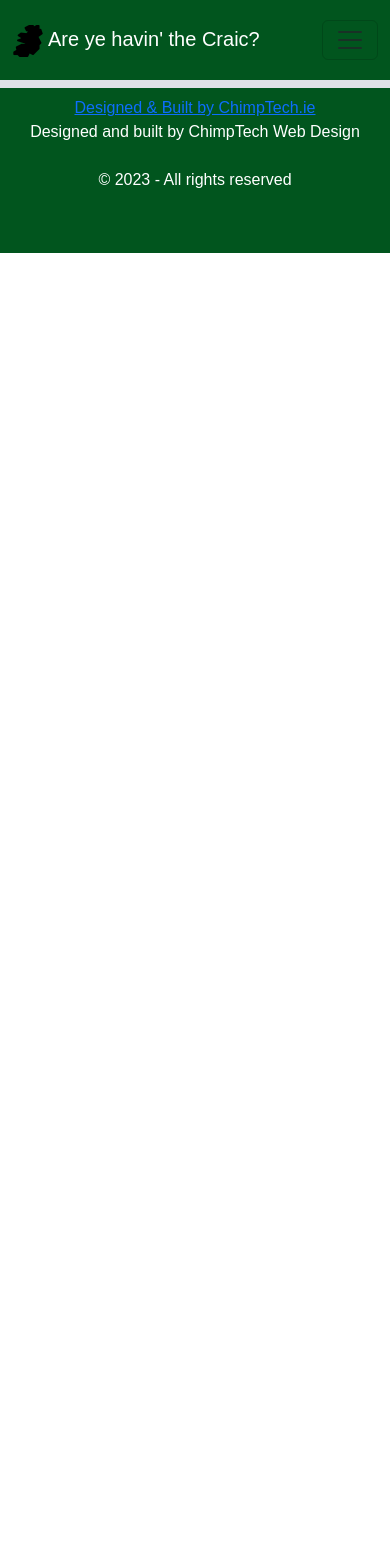
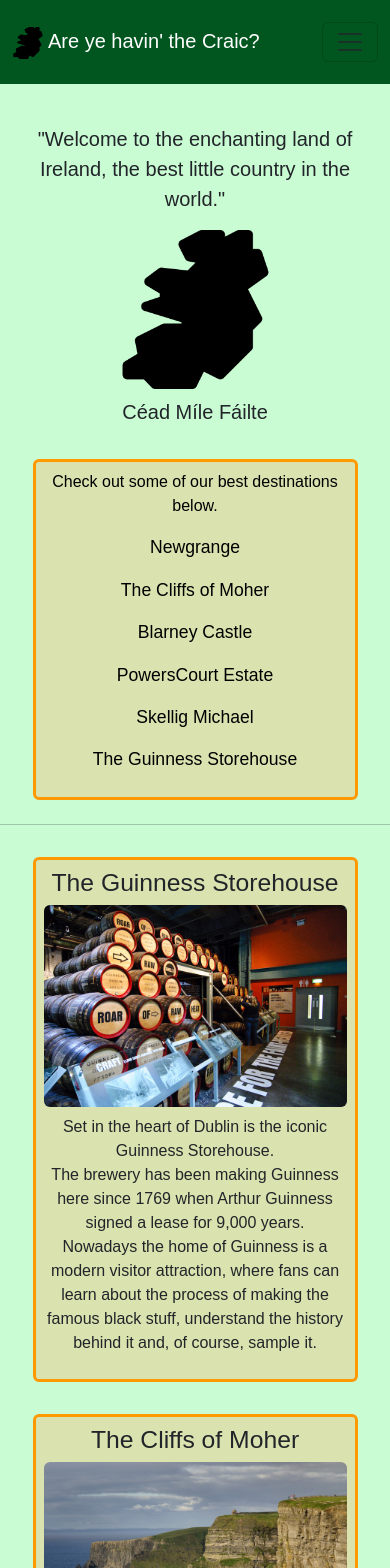
Before and after one commit to KSheridan86/tourism-ireland, a React (Create React App) app: page /destinations in a window 390 px wide. Shown: the top 1568 px of the page. Before the commit the page ends 844 px from the top, so only its background shows below. Built offline with nearby package versions, Linux system fonts and the light colour scheme.

Commit message:
bootstrap grid added for responsiveness

```diff
--- a/src/App.css
+++ b/src/App.css
@@ -20,12 +20,11 @@
 
 p > a {
   text-decoration: none;
-  color: whitesmoke;
+  color: black;
   font-size: 1.1rem;;
 }
 
 .bg {
-  /* background-image: url('./images/event-island.jpg'); */
   background-size: cover;
   background-position: center;
   background-repeat: no-repeat;
@@ -93,19 +92,23 @@
 .navbar .nav-link {
   color: white;
   font-size: 1.25rem;
+  border-bottom: 1px solid #fe9901;
+  width: 70%;
+  margin: auto;
 }
 
 .home {
-  color: whitesmoke;
+  color: black;
   font-size: 1.25rem;
-  width: 100%;
-  background-color: rgb(40, 44, 52, .7);
+  /* width: 100%; */
+  border: 3px solid #fe9901;
+  background-color: rgba(241, 184, 118, 0.4);
 }
 
 .home-image {
-  height: 70vh;
   width: 100%;
   object-fit: cover;
+  border: 3px solid #fe9901;
 }
 
 .featured-destination-pic {
@@ -120,7 +123,8 @@
 }
 
 .acc-box {
-  background-color: whitesmoke;
+  background-color: rgba(241, 184, 118, 0.4);
+  border: 3px solid #fe9901;
 }
 
 .background {
@@ -128,14 +132,20 @@
 }
 
 .destinations {
-  color: whitesmoke;
+  color: black;
   font-size: 1rem;
-  width: 70%;
-  background-color: rgb(40, 44, 52, .9);
+  /* width: 70%; */
+  background-color: rgba(241, 184, 118, 0.4);
+  border: 3px solid #fe9901;
+}
+
+#guinness, #cliffs, #blarney, #powerscourt, #newgrange, #skellig {
+  border: 3px solid #fe9901;
+  background-color: rgba(241, 184, 118, 0.4);
 }
 
 .featured-destinations {
-  min-height: 100vh;
+  /* min-height: 100vh; */
   background-color: rgb(245, 245, 245, .2);
 }
 
@@ -173,3 +183,9 @@
   width: 50%;
   height: auto;
 }
+
+@media (min-width: 992px) {
+  .eire {
+    width: 25%;
+  }
+}
--- a/src/components/About.js
+++ b/src/components/Destinations.js
@@ -1,17 +1,17 @@
 import React from 'react';
 
-const About = () => {
+const Destinations = () => {
   return (
-    <div class="text-center featured-destinations pt-3">
+    <div class="text-center featured-destinations pt-3 container-fluid">
+
       <div className="fs-5 p-2 mb-1 m-3">
         <p>"Welcome to the enchanting land of Ireland, the best little country in the world."</p>
         <img src="/images/ireland(1).png" alt="Ireland" className="eire mb-2" />
         <p>Céad Míle Fáilte</p>
       </div>
-
-      <div className="destinations border rounded p-2 mt-1 m-auto">
-        <p>Check out some of our best destinations below.
-        </p>
+      <div className="row justify-content-center">
+        <div className="destinations rounded p-2 mt-1 m-auto col-10 col-lg-6 mb-4">
+          <p>Check out some of our best destinations below.</p>
           <p><a href="#newgrange">Newgrange</a></p>
           <p><a href="#cliffs">The Cliffs of Moher</a></p>
           <p><a href="#blarney">Blarney Castle</a></p>
@@ -19,8 +19,9 @@
           <p><a href="#skellig">Skellig Michael</a></p>
           <p><a href="#guinness">The Guinness Storehouse</a></p>
         </div>
+        <hr></hr>
 
-      <div className="border border-4 border-dark p-2 m-3 rounded" id="guinness">
+      <div className="p-2 m-3 rounded col-10 col-md-6 col-lg-3" id="guinness">
         <h2>The Guinness Storehouse</h2>
         <div className="text-center">
           <img src="/images/guinness_storehouse.jpg" alt="Guinness Storehouse" className="featured-destination-pic mb-2 rounded" />
@@ -34,7 +35,7 @@
         </div>
       </div>
 
-      <div className="border border-4 border-dark p-2 m-3 rounded" id="cliffs">
+      <div className="p-2 m-3 rounded col-10 col-md-6 col-lg-3" id="cliffs">
         <h2>The Cliffs of Moher</h2>
         <div className="text-center">
           <img src="/images/cliffs_of_moher.jpg" alt="Guinness Storehouse" className="featured-destination-pic mb-2 rounded" />
@@ -49,7 +50,7 @@
         </div>
       </div>
 
-      <div className="border border-4 border-dark p-2 m-3 rounded" id="skellig">
+      <div className="p-2 m-3 rounded col-10 col-md-6 col-lg-3" id="skellig">
         <h2>Skellig Michael</h2>
         <div className="text-center">
           <img src="/images/skellig_michael.jpg" alt="Guinness Storehouse" className="featured-destination-pic mb-2 rounded" />
@@ -62,7 +63,7 @@
         </div>
       </div>
 
-      <div className="border border-4 border-dark p-2 m-3 rounded" id="newgrange">
+      <div className="p-2 m-3 rounded col-10 col-md-6 col-lg-3" id="newgrange">
         <h2>Newgrange</h2>
         <div className="text-center">
           <img src="/images/newgrange.jpg" alt="Guinness Storehouse" className="featured-destination-pic mb-2 rounded" />
@@ -76,7 +77,7 @@
         </div>
       </div>
 
-      <div className="border border-4 border-dark p-2 m-3 rounded" id="powerscourt">
+      <div className="p-2 m-3 rounded col-10 col-md-6 col-lg-3" id="powerscourt">
         <h2>Powerscourt Estate</h2>
         <div className="text-center">
           <img src="/images/powerscourt_estate.jpg" alt="Guinness Storehouse" className="featured-destination-pic mb-2 rounded" />
@@ -91,7 +92,7 @@
         </div>
       </div>
 
-      <div className="border border-4 border-dark p-2 m-3 rounded" id="blarney">
+      <div className="p-2 m-3 rounded col-10 col-md-6 col-lg-3" id="blarney">
         <h2>Blarney Castle</h2>
         <div className="text-center">
           <img src="/images/blarney_castle.jpg" alt="Guinness Storehouse" className="featured-destination-pic mb-2 rounded" />
@@ -105,7 +106,8 @@
         </div>
       </div>
       </div>
+    </div>
   );
 };
 
-export default About;
+export default Destinations;
--- a/src/components/Footer.js
+++ b/src/components/Footer.js
@@ -1,6 +1,6 @@
 const Footer = () => {
     return (
-        <footer className="footer text-center p-2 border-top border-4 border-grey">
+        <footer className="footer text-center p-2">
 
         <a href="https://www.chimptech.ie" target="_blank" rel="noreferrer"
             aria-label="link to web design business that built site">
--- a/src/components/Home.js
+++ b/src/components/Home.js
@@ -2,22 +2,45 @@
 
 const Home = () => {
   return (
-    <div class="home-page">
-      <div className="p-3 m-1 mt-0">
-        <img src="/images/food-map.jpg" alt="Ireland" className="home-image border border-4 rounded" />
+    <div class="home-page container">
+      <div className='row justify-content-center'>
+        <div className="p-3 m-1 mt-0 col-12 col-lg-5">
+          <img src="/images/food-map.jpg" alt="Ireland" className="home-image rounded" />
         </div>
 
-      <div className="home m-auto border border-4 rounded p-3 mt-auto">
-        <p>"Welcome to the enchanting land of Ireland, a captivating destination that beckons travelers from across the globe.
+        <div className="home m-auto rounded p-3 m-1 mt-3 text-center col-11 col-lg-5">
+          <p>
+            Welcome to the enchanting land of Ireland! <hr></hr>
+            A captivating destination that beckons travelers from across the globe. <hr></hr>
             With its breathtaking landscapes, rich history, vibrant culture, and warm hospitality, Ireland offers an unforgettable
-        experience to all who venture here. Immerse yourself in the lush green countryside, dotted with ancient castles and
+            experience to all who venture here. <hr></hr>
+            Immerse yourself in the lush green countryside, dotted with ancient castles and
             charming villages, or explore the bustling cities that seamlessly blend tradition with modernity.
             Discover the legendary myths and folklore, savor the flavors of traditional Irish cuisine, and experience the lively
-        pub culture where lively music and dance create an atmosphere of pure joy. Whether you're drawn to its dramatic coastlines,
+            pub culture where lively music and dance create an atmosphere of pure joy. <hr></hr>
+            Whether you're drawn to its dramatic coastlines,
             mystical ancient sites, or the warmth of its people, Ireland promises to leave an indelible mark on your heart and create
-        memories to last a lifetime."
+            memories to last a lifetime.
           </p>
         </div>
+
+      </div>
+
+      {/* <div className="home m-auto rounded p-3 mt-auto text-center">
+        <p>
+          Welcome to the enchanting land of Ireland! <hr></hr>
+          A captivating destination that beckons travelers from across the globe. <hr></hr>
+          With its breathtaking landscapes, rich history, vibrant culture, and warm hospitality, Ireland offers an unforgettable
+          experience to all who venture here. <hr></hr>
+          Immerse yourself in the lush green countryside, dotted with ancient castles and
+          charming villages, or explore the bustling cities that seamlessly blend tradition with modernity.
+          Discover the legendary myths and folklore, savor the flavors of traditional Irish cuisine, and experience the lively
+          pub culture where lively music and dance create an atmosphere of pure joy. <hr></hr>
+          Whether you're drawn to its dramatic coastlines,
+          mystical ancient sites, or the warmth of its people, Ireland promises to leave an indelible mark on your heart and create
+          memories to last a lifetime.
+        </p>
+      </div> */}
     </div>
   );
 };
--- a/src/components/Navbar.js
+++ b/src/components/Navbar.js
@@ -2,7 +2,7 @@
 import { BrowserRouter as Router, Route, Link, Routes } from 'react-router-dom';
 import '../App.css';
 import Home from './Home';
-import About from './About';
+import Destinations from './Destinations';
 import Accommodation from './Accommodation';
 import Contact from './Contact';
 
@@ -19,7 +19,7 @@
 
     return (
         <Router>
-            <nav className="navbar navbar-expand-lg sticky-top border-bottom border-grey border-4">
+            <nav className="navbar navbar-expand-lg sticky-top">
                 <div className="container">
                     <Link className="navbar-brand" to="/" onClick={closeNav}>
                         <img src="/images/ireland(1).png" alt="Ireland Flag" className="navbar-logo" />
@@ -40,7 +40,7 @@
                                 </Link>
                             </li>
                             <li className="nav-item">
-                                <Link className="nav-link" to="/about" onClick={closeNav}>
+                                <Link className="nav-link" to="/destinations" onClick={closeNav}>
                                     Destinations
                                 </Link>
                             </li>
@@ -61,7 +61,7 @@
             {/* <div className="container bg"> */}
                 <Routes>
                     <Route path="/" element={<Home />} />
-                    <Route path="/about" element={<About />} />
+                    <Route path="/destinations" element={<Destinations />} />
                     <Route path="/accommodation" element={<Accommodation />} />
                     <Route path="/contact" element={<Contact />} />
                 </Routes>
```
Also changed, not shown: src/components/Accommodation.js (+32 -68 lines). Lines whose indentation alone changed are shown as unchanged.
